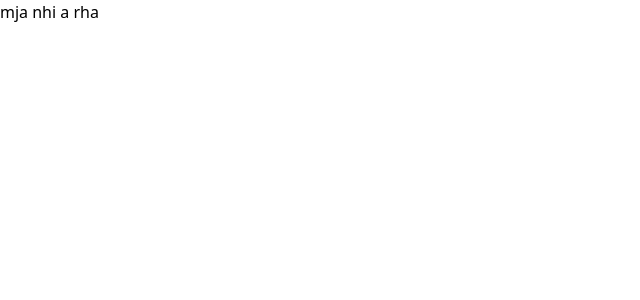
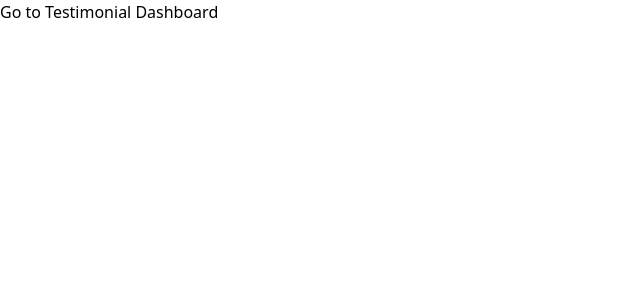
Before and after one commit to gauravsahu9668/ManageTestimonial, a React (Vite) app: page / in a window 1280 px wide. Shown: the top 300 px of the page, without its empty margins (0-640 px from the left). Built offline with nearby package versions, Linux system fonts and the light colour scheme.

Commit message:
changes create

```diff
--- /dev/null
+++ b/src/App.tsx
@@ -0,0 +1,28 @@
+import { BrowserRouter, Routes, Route, Link } from "react-router-dom";
+import Testimonial from "./Testimonials/Testimonial";
+const Home = () => {
+  return (
+    <div>
+      <Link to={'/testimonial/'}>
+        <div>Go to Testimonial Dashboard</div>
+      </Link>
+    </div>
+  );
+};
+
+const TestimonialDashboard = () => {
+  return <div>Welcome to the Testimonial Dashboard!</div>;
+};
+const App = () => {
+  return (
+    <BrowserRouter>
+      <Routes>
+        <Route path="/" element={<Home />} />
+        <Route path="/testimonial" element={<TestimonialDashboard />} />
+        <Route path="/testimonial/:id" element={<Testimonial />} />
+      </Routes>
+    </BrowserRouter>
+  );
+};
+
+export default App;
--- a/src/main.tsx
+++ b/src/main.tsx
@@ -1,17 +1,9 @@
 import { StrictMode } from 'react'
 import { createRoot } from 'react-dom/client'
 import './index.css'
-import { Routes,Route } from 'react-router-dom'
-import { BrowserRouter } from 'react-router-dom'
-import Home from './Testimonials/Home'
-import Testimonial from './Testimonials/Testimonial'
+import App from './App'
 createRoot(document.getElementById('root')!).render(
   <StrictMode>
-    <BrowserRouter>
-      <Routes>
-        <Route path="/" element={<Home/>} />
-        <Route path="/testimonial/:id" element={<Testimonial/>} />
-      </Routes>
-    </BrowserRouter>
+    <App></App>
   </StrictMode>,
 )
```
